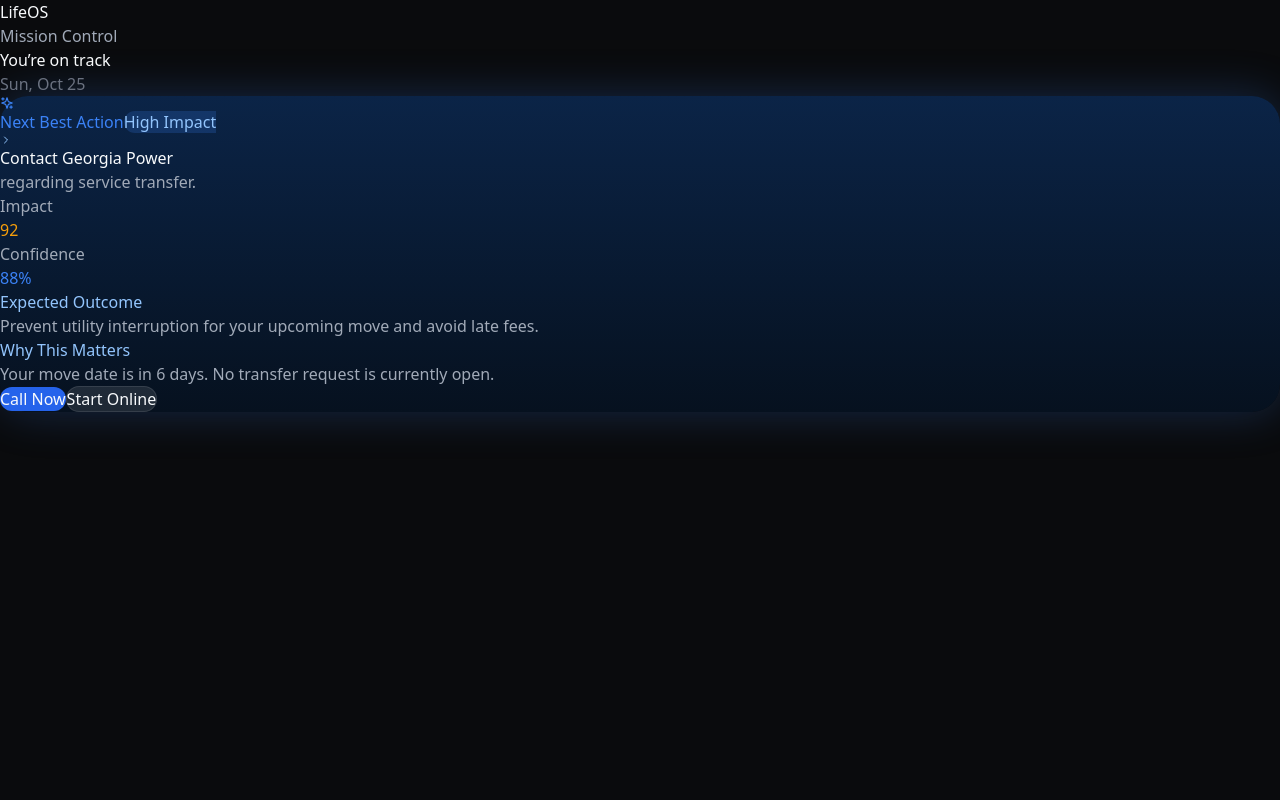
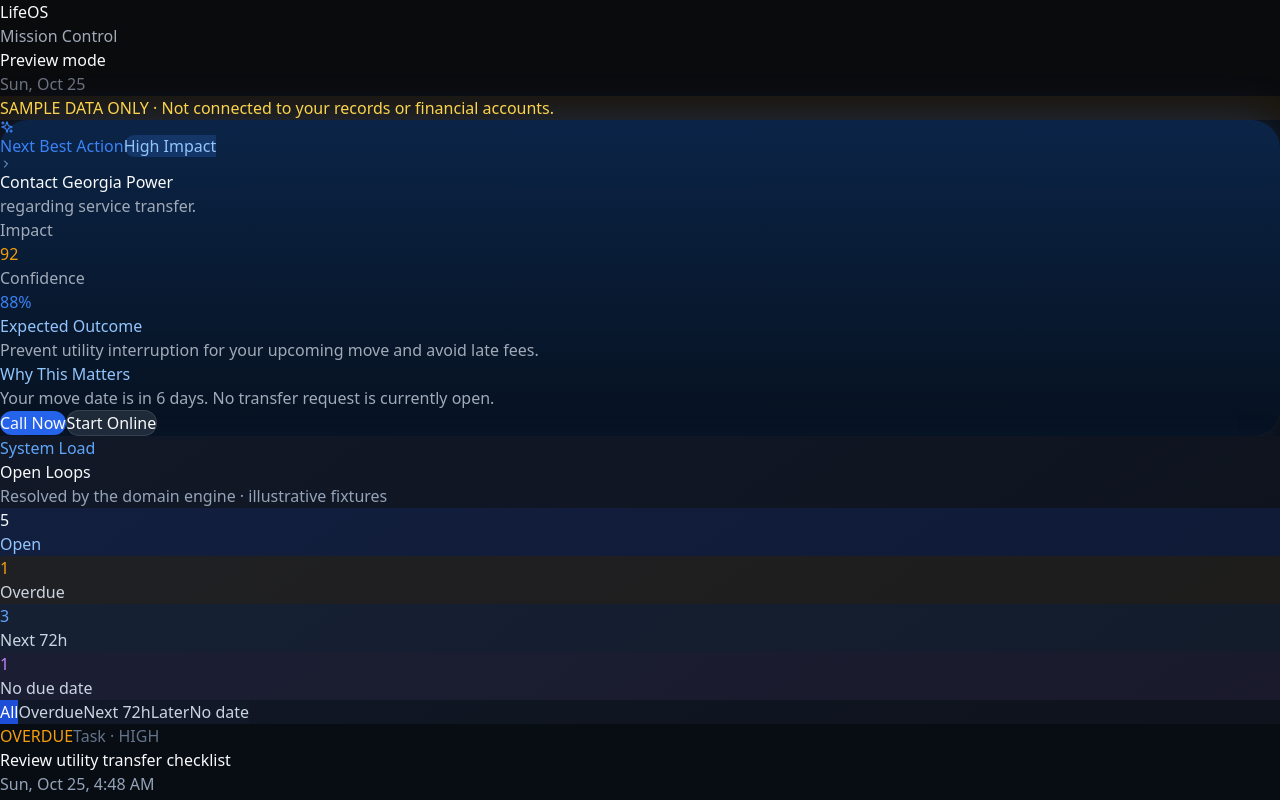
Before and after one commit to 5cxxpb2yrr-ui/lifeos-gemini, a React (Vite) app in the folder apps/web/: page / in a window 1280 px wide. Shown: the top 800 px of the page. Built offline with nearby package versions, Linux system fonts and the light colour scheme.

Commit message:
Wire Open Loops resolver into sample dashboard preview

```diff
--- a/apps/web/src/App.tsx
+++ b/apps/web/src/App.tsx
@@ -1,8 +1,22 @@
-import type { Recommendation } from '@lifeos/domain';
+import { useMemo, useState } from 'react';
+import type { OpenLoopSourceRecord, OpenLoopTiming, Recommendation } from '@lifeos/domain';
+import { filterOpenLoops, resolveOpenLoops } from '@lifeos/domain/open-loops';
 import { lifeosTheme as t } from '@lifeos/shared';
 import { NextBestActionCard } from './components/NextBestActionCard';
 
-// Sample data until the API/graph layer exists
+// Illustrative fixtures only. These are not connected to real LifeOS records.
+const demoNow = new Date();
+const hoursFromNow = (hours: number) => new Date(demoNow.getTime() + hours * 60 * 60 * 1000).toISOString();
+const demoOpenLoops: OpenLoopSourceRecord[] = [
+  { id: 'demo-task-1', type: 'task', title: 'Review utility transfer checklist', status: 'ACTIVE', createdAt: hoursFromNow(-96), updatedAt: hoursFromNow(-8), dueAt: hoursFromNow(-5), priority: 'high', linkedEntityIds: ['demo-move'] },
+  { id: 'demo-question-1', type: 'question', title: 'Confirm the next bill due date', status: 'WAITING', createdAt: hoursFromNow(-48), updatedAt: hoursFromNow(-2), dueAt: hoursFromNow(20), priority: 'urgent', linkedEntityIds: ['demo-bill'] },
+  { id: 'demo-follow-up-1', type: 'follow_up', title: 'Follow up on service transfer', status: 'ACTIVE', createdAt: hoursFromNow(-24), updatedAt: hoursFromNow(-1), nextActionAt: hoursFromNow(52), priority: 'normal', linkedEntityIds: ['demo-move'] },
+  { id: 'demo-risk-1', type: 'risk', title: 'Check for any move-day gaps', status: 'BLOCKED', createdAt: hoursFromNow(-120), updatedAt: hoursFromNow(-12), priority: 'high', linkedEntityIds: ['demo-move'] },
+  { id: 'demo-event-1', type: 'event_follow_up', title: 'Send meeting follow-up', status: 'ACTIVE', createdAt: hoursFromNow(-30), updatedAt: hoursFromNow(-3), dueAt: hoursFromNow(12), priority: 'normal', requiresFollowUp: true },
+  { id: 'demo-event-ignored', type: 'event_follow_up', title: 'Ordinary event (not a follow-up)', status: 'ACTIVE', createdAt: hoursFromNow(-10), updatedAt: hoursFromNow(-1), dueAt: hoursFromNow(5), requiresFollowUp: false },
+  { id: 'demo-complete', type: 'task', title: 'Completed sample (excluded)', status: 'COMPLETE', createdAt: hoursFromNow(-72), updatedAt: hoursFromNow(-30), dueAt: hoursFromNow(-20) },
+];
+
 const nba: Recommendation = {
   id: 'rec-1',
   entityId: 'property-1',
@@ -17,39 +31,126 @@ const nba: Recommendation = {
   actions: ['Call Now', 'Start Online'],
 };
 
+const filters: { label: string; value: OpenLoopTiming | 'all' }[] = [
+  { label: 'All', value: 'all' },
+  { label: 'Overdue', value: 'overdue' },
+  { label: 'Next 72h', value: 'next_72_hours' },
+  { label: 'Later', value: 'later' },
+  { label: 'No date', value: 'no_due_date' },
+];
+
+const timingLabel: Record<OpenLoopTiming, string> = {
+  overdue: 'OVERDUE',
+  next_72_hours: 'NEXT 72 HOURS',
+  later: 'LATER',
+  no_due_date: 'NO DUE DATE',
+};
+const timingColor: Record<OpenLoopTiming, string> = {
+  overdue: '#F59E0B',
+  next_72_hours: '#60A5FA',
+  later: '#94A3B8',
+  no_due_date: '#C084FC',
+};
+const typeLabel: Record<OpenLoopSourceRecord['type'], string> = {
+  task: 'Task',
+  question: 'Question',
+  follow_up: 'Follow-up',
+  risk: 'Risk',
+  commitment: 'Commitment',
+  event_follow_up: 'Event follow-up',
+};
+
 export default function App() {
-  const today = new Date().toLocaleDateString(undefined, {
-    weekday: 'short',
-    month: 'short',
-    day: 'numeric',
-  });
+  const [timingFilter, setTimingFilter] = useState<OpenLoopTiming | 'all'>('all');
+  const today = new Date().toLocaleDateString(undefined, { weekday: 'short', month: 'short', day: 'numeric' });
+  const resolved = useMemo(() => resolveOpenLoops(demoOpenLoops, demoNow), []);
+  const visibleItems = useMemo(
+    () => filterOpenLoops(resolved, { timing: timingFilter }),
+    [resolved, timingFilter],
+  );
 
   return (
-    <div
-      className="min-h-screen px-4 pb-8 pt-[max(1rem,env(safe-area-inset-top))]"
-      style={{ background: t.colors.bgCanvas, color: t.colors.textPrimary }}
-    >
+    <div className="min-h-screen px-4 pb-8 pt-[max(1rem,env(safe-area-inset-top))]" style={{ background: t.colors.bgCanvas, color: t.colors.textPrimary }}>
       <div className="mx-auto max-w-md">
-        <header className="mb-6 flex items-center justify-between">
+        <header className="mb-5 flex items-center justify-between">
           <div>
-            <h1 className="text-xl font-bold">LifeOS</h1>
-            <p className="text-xs" style={{ color: t.colors.textSecondary }}>
-              Mission Control
-            </p>
+            <h1 className="text-xl font-bold tracking-wide">LifeOS</h1>
+            <p className="text-xs" style={{ color: t.colors.textSecondary }}>Mission Control</p>
           </div>
           <div className="text-right">
             <p className="flex items-center justify-end gap-1.5 text-sm font-medium">
-              <span className="h-2 w-2 rounded-full" style={{ background: t.colors.success }} />
-              You’re on track
+              <span className="h-2 w-2 rounded-full" style={{ background: '#60A5FA' }} />
+              Preview mode
             </p>
-            <p className="text-xs" style={{ color: t.colors.textMuted }}>
-              {today}
-            </p>
+            <p className="text-xs" style={{ color: t.colors.textMuted }}>{today}</p>
           </div>
         </header>
 
-        <NextBestActionCard recommendation={nba} onAction={(a) => console.log(a)} />
+        <div className="mb-4 rounded-xl border px-3 py-2.5 text-xs" style={{ borderColor: '#F59E0B66', background: '#F59E0B12', color: '#FCD34D' }}>
+          SAMPLE DATA ONLY · Not connected to your records or financial accounts.
+        </div>
+
+        <NextBestActionCard recommendation={nba} onAction={(a) => console.log('Preview action:', a)} />
+
+        <section className="mt-5 rounded-2xl border p-4" style={{ borderColor: '#3B82F655', background: 'linear-gradient(145deg, #111827, #0D1119)', boxShadow: '0 0 28px #2563EB12' }}>
+          <div className="mb-4 flex items-start justify-between gap-3">
+            <div>
+              <p className="text-xs font-semibold uppercase tracking-[0.18em]" style={{ color: '#60A5FA' }}>System Load</p>
+              <h2 className="mt-1 text-lg font-bold">Open Loops</h2>
+              <p className="mt-1 text-xs" style={{ color: '#94A3B8' }}>Resolved by the domain engine · illustrative fixtures</p>
+            </div>
+            <div className="rounded-xl border px-3 py-2 text-center" style={{ borderColor: '#3B82F666', background: '#1D4ED822' }}>
+              <p className="text-2xl font-bold tabular-nums">{resolved.totalOpen}</p>
+              <p className="text-[10px] uppercase tracking-wider" style={{ color: '#93C5FD' }}>Open</p>
+            </div>
+          </div>
+
+          <div className="mb-4 grid grid-cols-3 gap-2">
+            <Metric label="Overdue" value={resolved.overdueCount} color="#F59E0B" />
+            <Metric label="Next 72h" value={resolved.dueWithin72HoursCount} color="#60A5FA" />
+            <Metric label="No due date" value={resolved.noDueDateCount} color="#C084FC" />
+          </div>
+
+          <div className="mb-3 flex gap-1.5 overflow-x-auto pb-1">
+            {filters.map((filter) => {
+              const active = timingFilter === filter.value;
+              return (
+                <button key={filter.value} type="button" onClick={() => setTimingFilter(filter.value)}
+                  className="shrink-0 rounded-full border px-3 py-1.5 text-xs font-semibold transition-colors"
+                  style={{ borderColor: active ? '#60A5FA' : '#334155', background: active ? '#1D4ED8' : '#111827', color: active ? '#FFFFFF' : '#CBD5E1' }}>
+                  {filter.label}
+                </button>
+              );
+            })}
+          </div>
+
+          <div className="space-y-2">
+            {visibleItems.map((item) => (
+              <article key={item.canonicalId} className="rounded-xl border p-3" style={{ borderColor: '#334155', background: '#080C13' }}>
+                <div className="mb-1.5 flex items-center justify-between gap-2">
+                  <span className="text-[10px] font-bold tracking-wider" style={{ color: timingColor[item.timing] }}>{timingLabel[item.timing]}</span>
+                  <span className="text-[10px] uppercase" style={{ color: '#64748B' }}>{typeLabel[item.type]} · {(item.priority ?? 'normal').toUpperCase()}</span>
+                </div>
+                <h3 className="text-sm font-semibold leading-snug">{item.title}</h3>
+                <p className="mt-1 text-[11px]" style={{ color: '#94A3B8' }}>
+                  {item.effectiveAt ? new Date(item.effectiveAt).toLocaleString(undefined, { weekday: 'short', month: 'short', day: 'numeric', hour: 'numeric', minute: '2-digit' }) : 'Needs a next-action date'}
+                </p>
+              </article>
+            ))}
+            {visibleItems.length === 0 && <p className="rounded-xl border p-4 text-sm" style={{ borderColor: '#334155', color: '#94A3B8' }}>No sample loops match this filter.</p>}
+          </div>
+          <p className="mt-3 text-[10px]" style={{ color: '#64748B' }}>Counts stay global when you filter the list. Sample records only; no changes are saved.</p>
+        </section>
       </div>
     </div>
   );
 }
+
+function Metric({ label, value, color }: { label: string; value: number; color: string }) {
+  return (
+    <div className="rounded-xl border p-2.5" style={{ borderColor: color + '44', background: color + '10' }}>
+      <p className="text-xl font-bold tabular-nums" style={{ color }}>{value}</p>
+      <p className="mt-0.5 text-[10px] leading-tight" style={{ color: '#CBD5E1' }}>{label}</p>
+    </div>
+  );
+}
```
